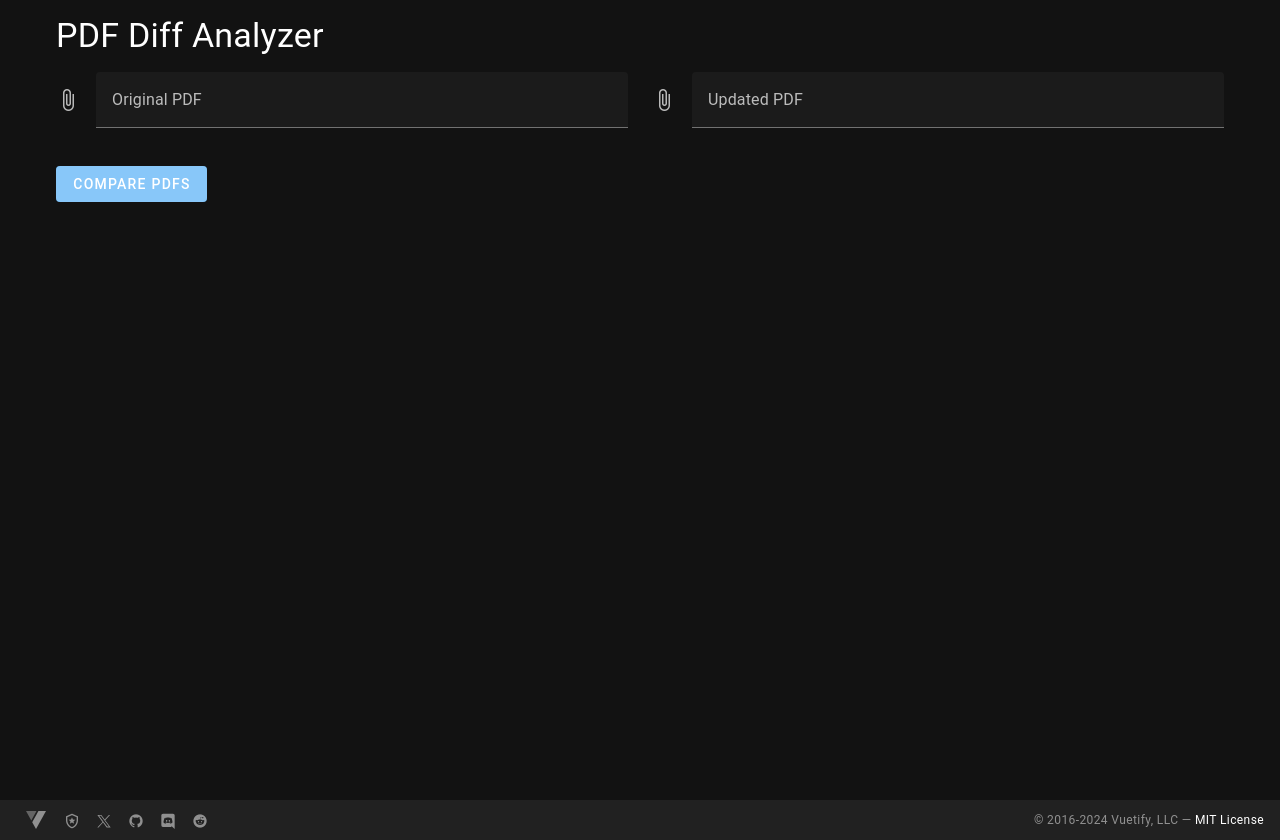
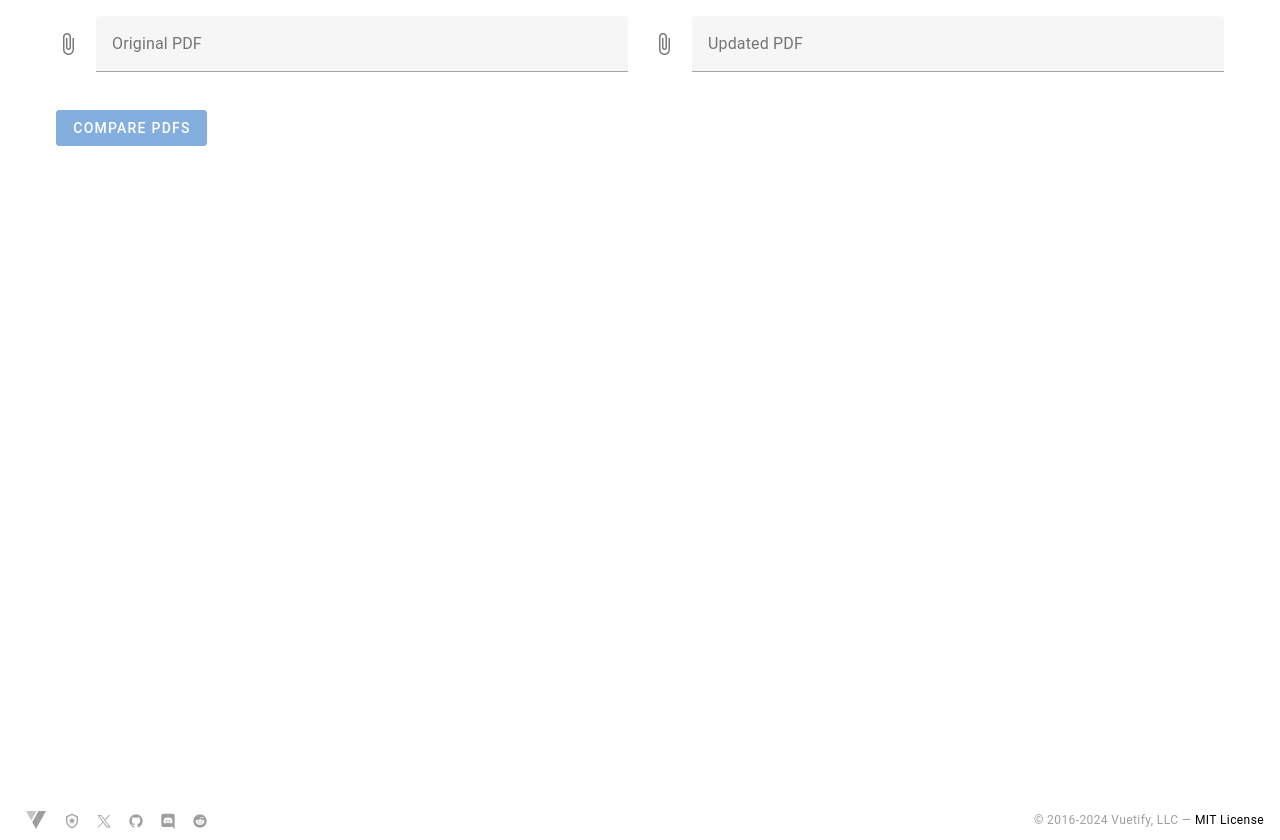
Before and after one commit to SalocinDotTEN/YTL-AI-Hackathon-Team-Super, a Vue app: page / in a window 1280 px wide. Built offline with nearby package versions, Linux system fonts and the light colour scheme.

Commit message:
change to light theme and then try to animate the fields.

```diff
--- a/src/pages/index.vue
+++ b/src/pages/index.vue
@@ -2,12 +2,12 @@
   <v-app>
     <v-main>
       <v-container>
-        <h1 class="text-h4 mb-4">PDF Diff Analyzer</h1>
         <v-row>
           <v-col cols="12" md="6">
             <v-file-input
               v-model="file1"
               accept="application/pdf"
+              class="animate__animated animate__fadeInLeft"
               label="Original PDF"
               outlined
               @change="loadPdf(1)"
@@ -17,20 +17,26 @@
             <v-file-input
               v-model="file2"
               accept="application/pdf"
+              class="animate__animated animate__fadeInRight"
               label="Updated PDF"
               outlined
               @change="loadPdf(2)"
             />
           </v-col>
         </v-row>
-        <v-btn class="mt-4" color="primary" :disabled="!file1 || !file2" @click="comparePdfs"> Compare PDFs </v-btn>
-        <v-card v-if="differences" class="mt-4">
+        <v-btn
+          class="mt-4 animate__animated animate__bounceIn"
+          color="primary"
+          :disabled="!file1 || !file2"
+          @click="comparePdfs"
+        > Compare PDFs </v-btn>
+        <v-card v-if="differences" class="mt-4 animate__animated animate__fadeInUp">
           <v-card-title>Differences (red is removed, green is added):</v-card-title>
           <v-card-text>
             <div v-html="differences" />
           </v-card-text>
         </v-card>
-        <v-card v-if="aiAnalysis" class="mt-4">
+        <v-card v-if="aiAnalysis" class="mt-4 animate__animated animate__fadeInUp">
           <v-card-title>AI Analysis:</v-card-title>
           <v-card-text>
             <p>{{ aiAnalysis }}</p>
--- a/src/plugins/vuetify.ts
+++ b/src/plugins/vuetify.ts
@@ -14,6 +14,6 @@ import { createVuetify } from 'vuetify'
 // https://vuetifyjs.com/en/introduction/why-vuetify/#feature-guides
 export default createVuetify({
   theme: {
-    defaultTheme: 'dark',
+    defaultTheme: 'light',
   },
 })
```
